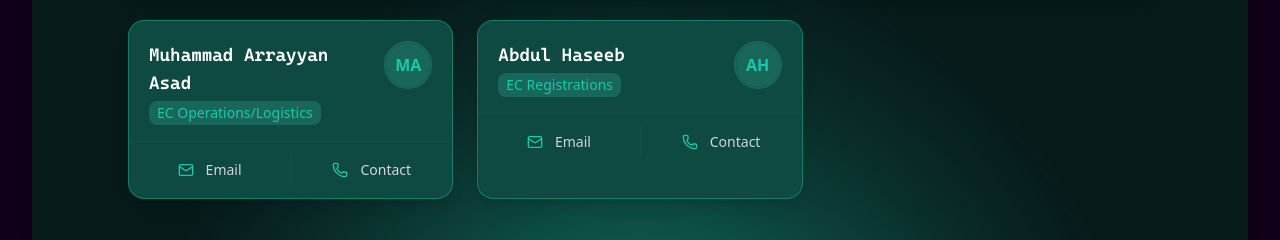
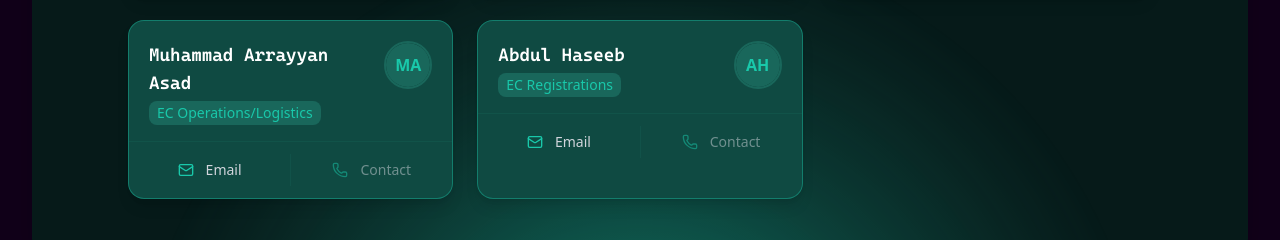
Before and after one commit to css-iba/css-website, a Next.js app: page /ProBattle in a window 1280 px wide. Shown: the part 10820-11060 px from the top of the page. Built offline with nearby package versions, Linux system fonts and the light colour scheme.

Commit message:
Update constants.ts

```diff
--- a/app/ProBattle/constants.ts
+++ b/app/ProBattle/constants.ts
@@ -111,14 +111,14 @@ const contacts: TeamContact[] = [
     name: "Muhammad Arrayyan Asad",
     title: "EC Operations/Logistics",
     email: "M.Arrayyan.30557@khi.iba.edu.pk",
-    phone: "(+92) 311-4976336",
+    phone: "",
     avatarUrl: ""
   },
   {
     name: "Abdul Haseeb",
     title: "EC Registrations",
     email: "",
-    phone: "(+92) 332-3450675",
+    phone: "",
     avatarUrl: ""
   }
 ];
```
